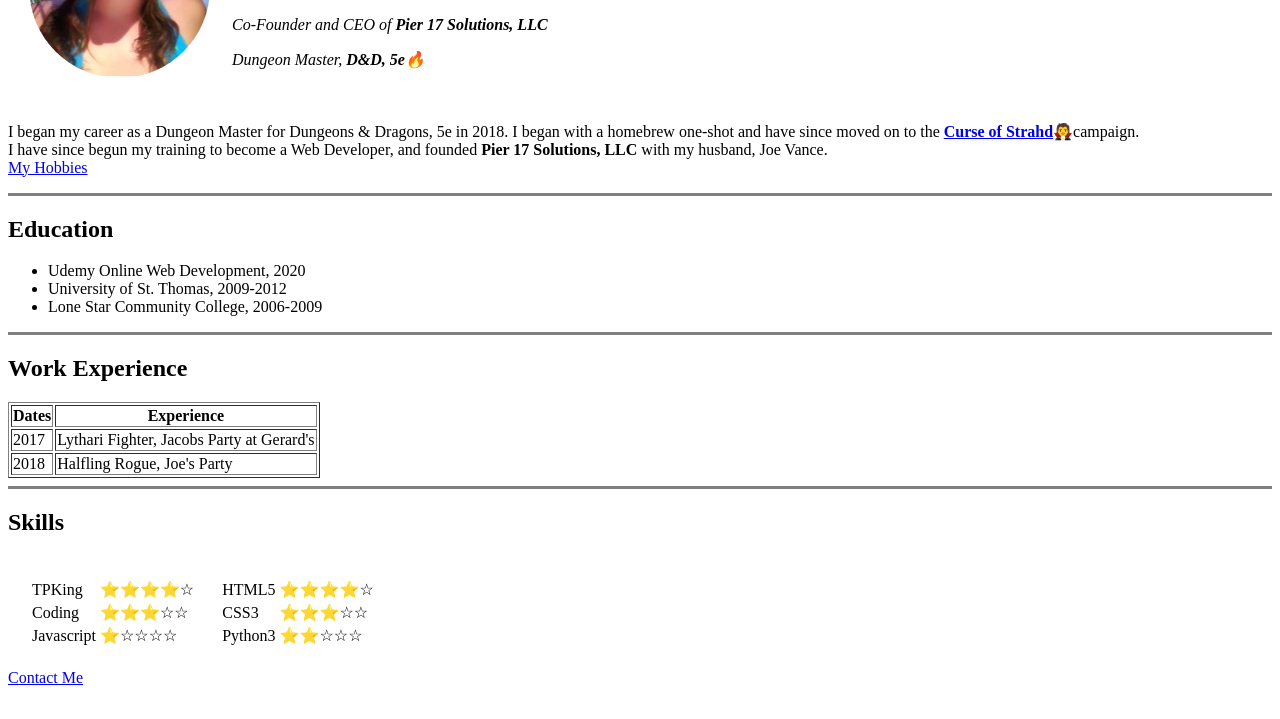
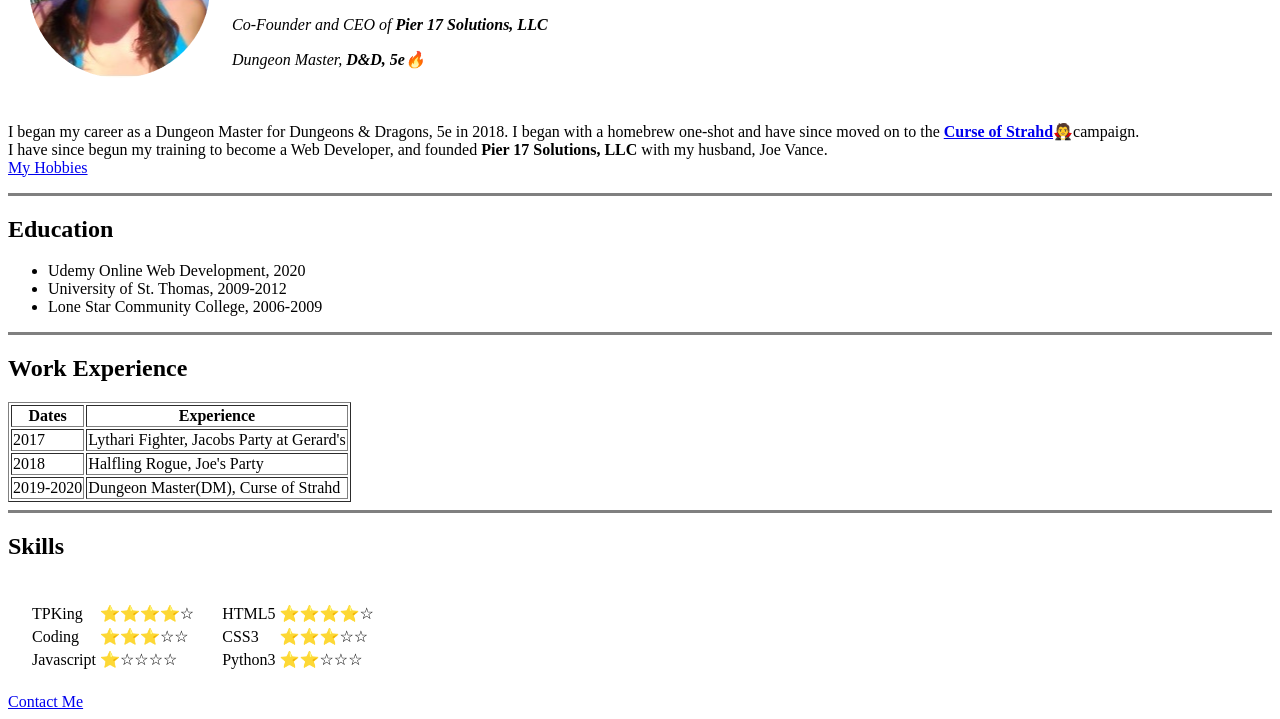
Before and after one commit to breezybytes/cv, a plain HTML site: page index.html in a window 1280 px wide. Shown: the part 148-867 px from the top of the page. Before the commit the page ends 843 px from the top, so only its background shows below. Drawn offline with Linux system fonts and the light colour scheme.

Commit message:
Added DM to Exp table
reloaded index

```diff
--- a/index.html
+++ b/index.html
@@ -65,6 +65,10 @@
             <td>2018</td>
             <td>Halfling Rogue, Joe's Party</td>
         </tr>
+        <tr>
+            <td>2019-2020</td>
+            <td>Dungeon Master(DM), Curse of Strahd</td>
+        </tr>
     </table>
     <hr size="3" noshade>
     <h2>Skills</h2>
```
